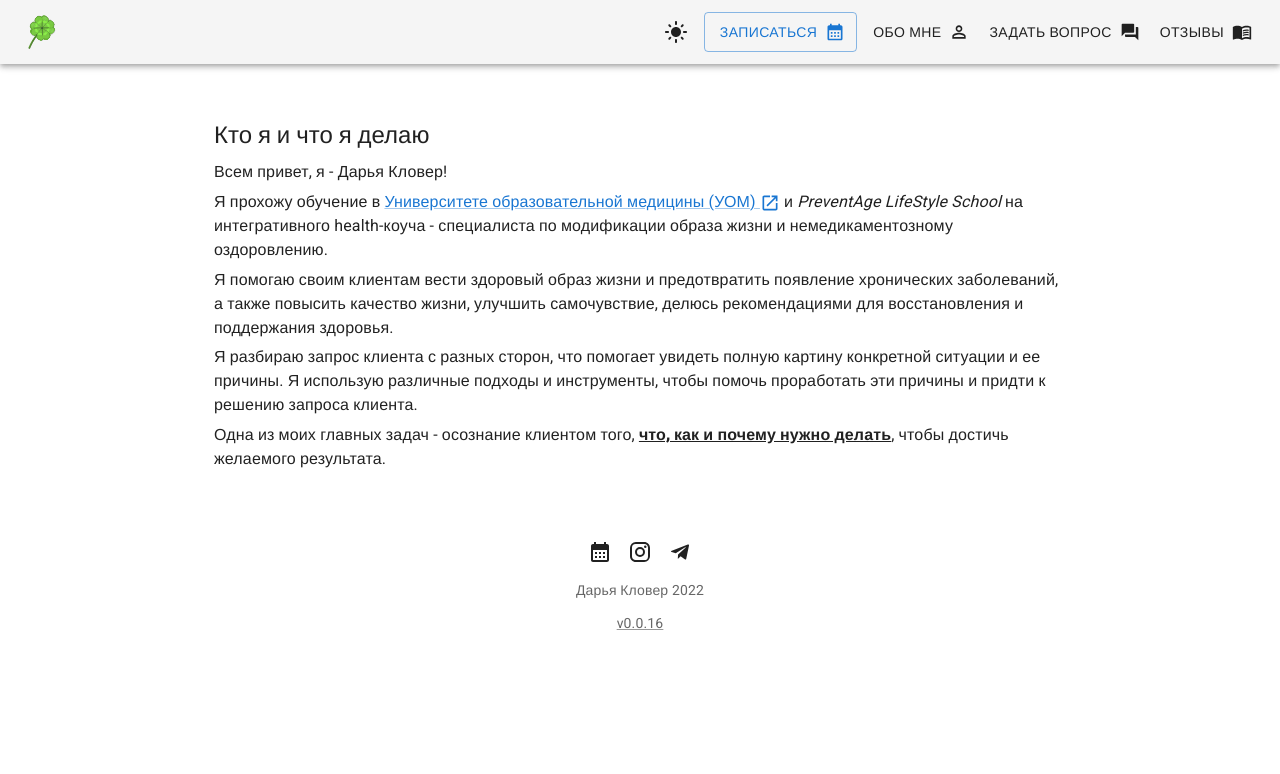
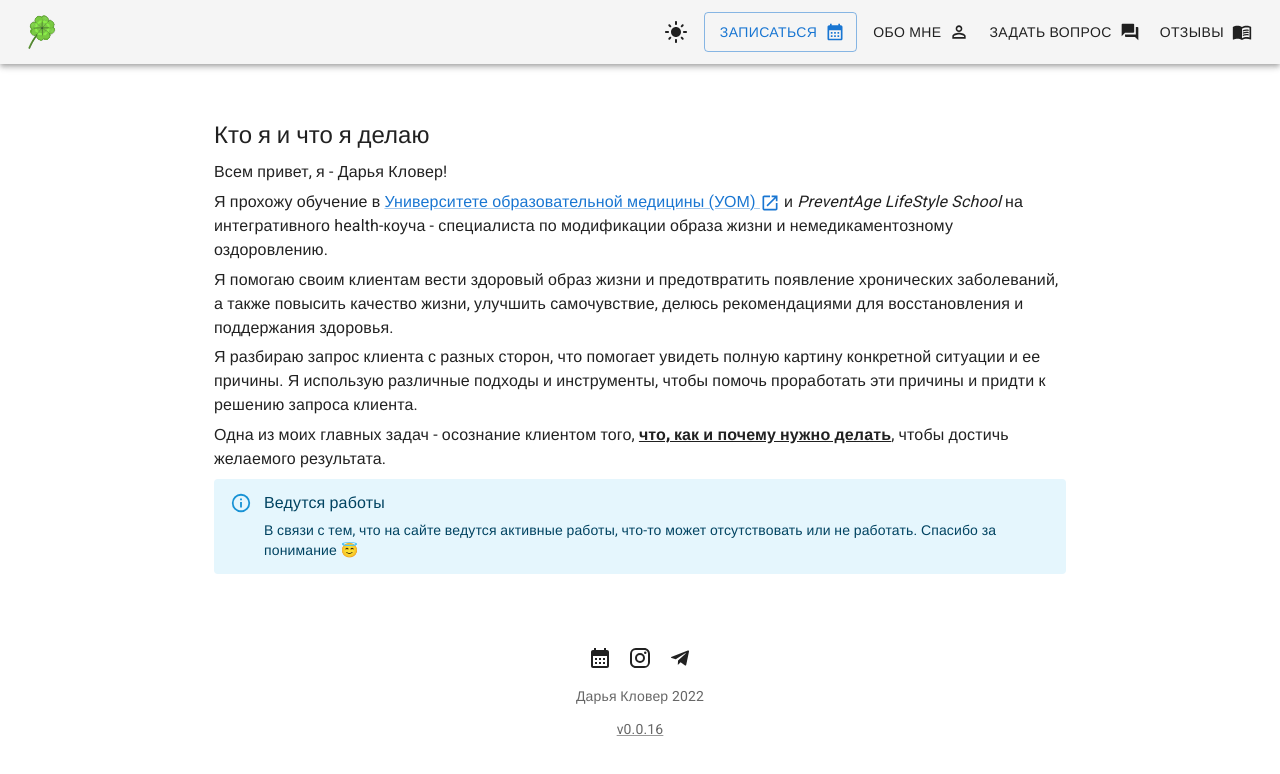
Before and after one commit to SiarheiBobryk/dariaklover, a React (Create React App) app: page / in a window 1280 px wide. Shown: the top 774 px of the page. Built offline with nearby package versions, Linux system fonts and the light colour scheme; a web font is replaced by a local one.

Commit message:
Add an info alert on the main page

```diff
--- a/src/pages/Main/Main.tsx
+++ b/src/pages/Main/Main.tsx
@@ -1,5 +1,7 @@
 import * as React from 'react';
 import { Helmet } from 'react-helmet';
+
+import { Alert, AlertTitle } from '@mui/material';
 
 import Introduction from '../../posts/Introduction/Introduction';
 import mainMetaData from './mainMetaData';
@@ -11,6 +13,10 @@ function Main() {
         <title>{mainMetaData.title}</title>
       </Helmet>
       <Introduction heading={mainMetaData.heading} />
+      <Alert sx={{ my: 1 }} severity="info">
+        <AlertTitle>Ведутся работы</AlertTitle>В связи с тем, что на сайте ведутся активные работы, что-то может
+        отсутствовать или не работать. Спасибо за понимание 😇
+      </Alert>
     </>
   );
 }
```
